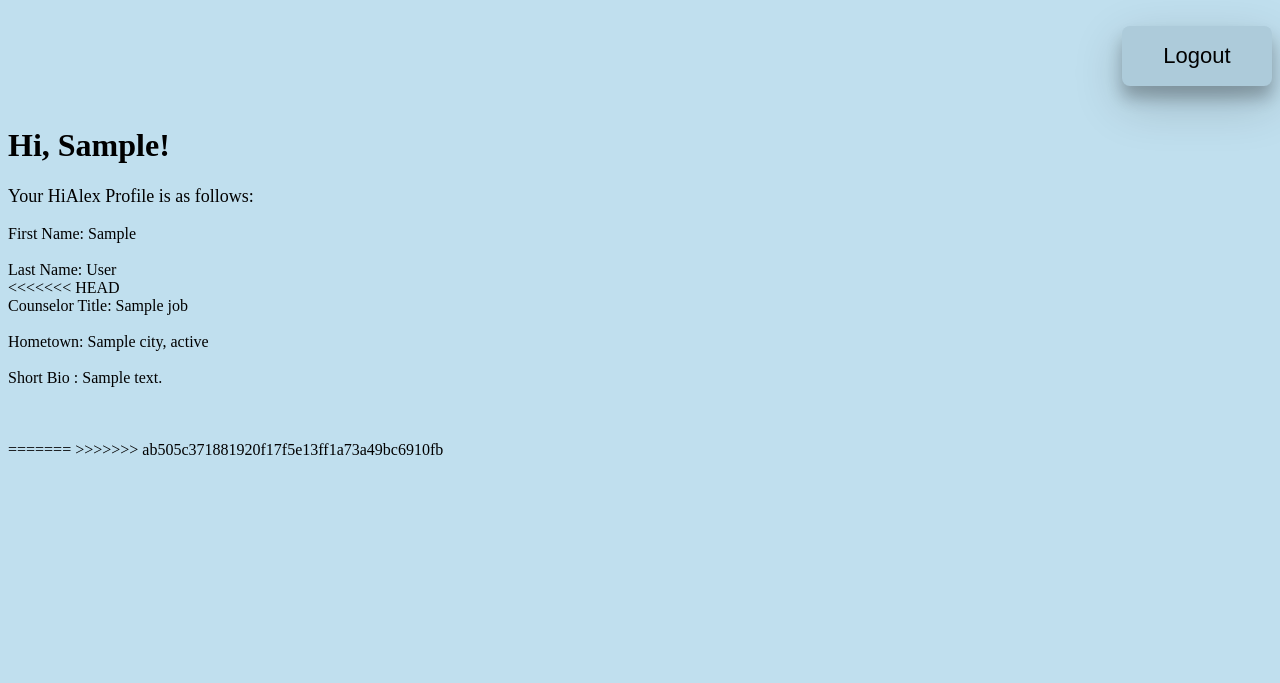
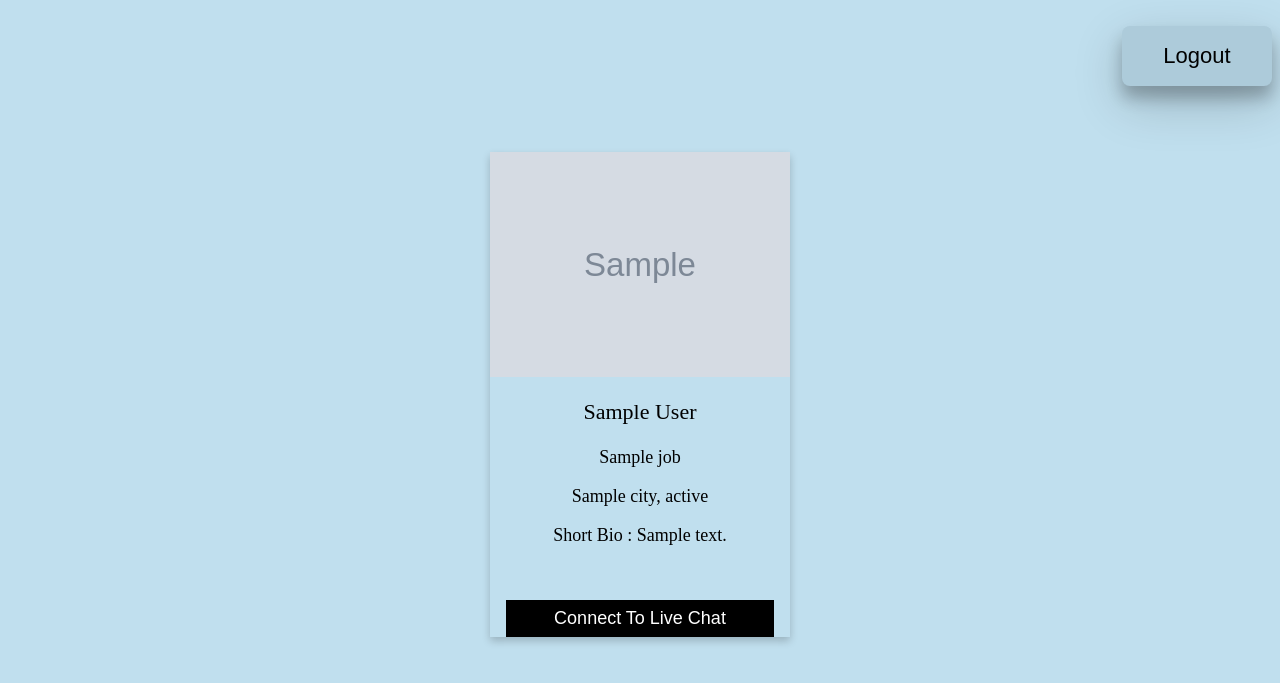
Before and after one commit to andregarivay/LANParty, a Python web app: template templates/profile.html in a window 1280 px wide. Shown: the top 683 px of the page. Run offline with Jinja, Linux system fonts and the light colour scheme; the template is opened without the code that fills it: most values are stand-ins (such as "Sample title", 1, 10 or a date in 2020); grey boxes marked "Sample" are stand-in pictures.

Commit message:
as long as it works

```diff
--- a/templates/profile.html
+++ b/templates/profile.html
@@ -1,60 +1,39 @@
-<!DOCTYPE html>
 <html>
-
 <head>
 <link rel="icon" type="image/png" href="../resources/tabimage.png"/>
+<title> Counselor Profile - Hi, Alex! </title>
+<!-- Add icon library -->
 <link rel="stylesheet" type="text/css" href="../resources/profile.css">
-
-    <title> Counselor Profile - Hi, Alex! </title>
-
 <style>
 body{
   background-color: #C0DFEE;
 }
 
 </style>
-
 </head>
-
 <body>
-
 
   <br/>
 
   <a href = "{{ log_url }}"><button class="logout" type="submit" value="Submit" style="float: right">Logout</a></button></a>
+
   <br/>
   <br/>
   <br/>
-<br/>
-    <h1> Hi, {{ first_name }}!</h1>
-<p>Your HiAlex Profile is as follows:</p>
-
-
-    First Name: {{ first_name }}
-    <br/>
-    <br/>
-    Last Name: {{ last_name }}
-    <br/>
-<<<<<<< HEAD
-    <br/>
-    Counselor Title: {{ job }}
-    <br/>
-    <br/>
-    Hometown: {{ city }}, {{ state }}
-    <br/>
-    <br/>
-    Short Bio : {{ bio }}
   <br/>
   <br/>
   <br/>
   <br/>
 
 
-=======
-
->>>>>>> ab505c371881920f17f5e13ff1a73a49bc6910fb
+<div class="card">
+  <img src="{{ picture }}" alt="John" style="width: 300px">
+  <div class="container">
+    <p class='bigger'>{{ first_name }} {{ last_name }}</p>
+    <p> {{ job }}</p>
+    <p>{{ city }}, {{ state }}</p>
+    <p>Short Bio : {{ bio }}</p>
+    <br/>
 
 
-  </body>
-
-</html>
+    <p><button>Connect To Live Chat</button></p>
```
Also changed, not shown: 1 other file. Lines whose indentation alone changed are shown as unchanged.
